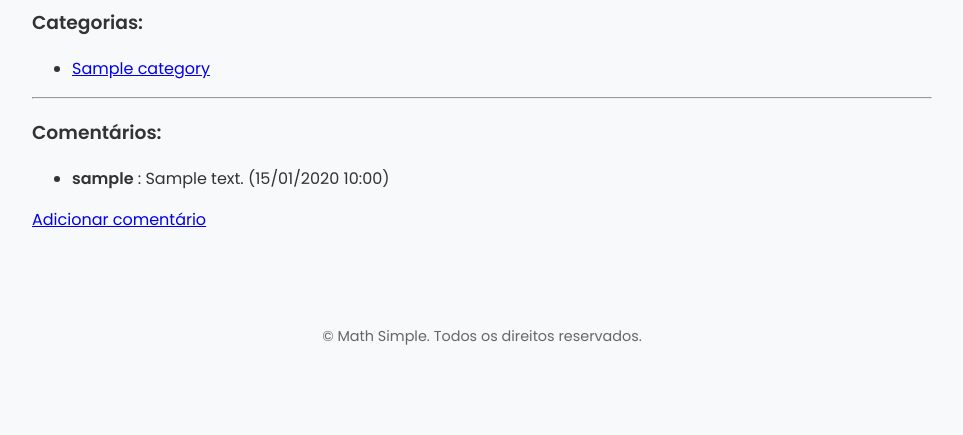
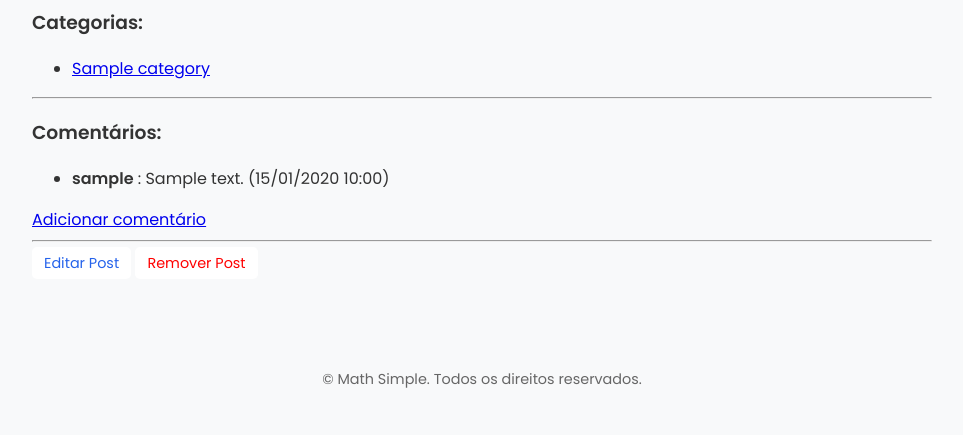
Before and after one commit to ejjsj502/Math_Simple, a Django app: page /post/1/ in a window 1280 px wide. Shown: the part 365-800 px from the top of the page, without its empty margins (158-1121 px from the left). Run offline with Django 3.2, Linux system fonts and the light colour scheme; a user stored in the database is signed in; tables that the repository leaves empty hold one stand-in row (values such as "Sample post").

Commit message:
Finalização do Blog - Remoção/Edição do Post

```diff
--- a/templates/blog/post_detail.html
+++ b/templates/blog/post_detail.html
@@ -5,6 +5,7 @@
 <h2>{{ post.title }}</h2>
 <p>Publicado em {{ post.posted_at|date:"d/m/Y H:i" }}</p>
 <div>{{ post.content|safe }}</div>
+
 <hr>
 <h3>Categorias:</h3>
 <ul>
@@ -12,15 +13,22 @@
     <li><a href="{% url 'category-detail' pk=category.pk %}">{{ category.name }}</a></li>
     {% endfor %}
 </ul>
+
 <hr>
 <h3>Comentários:</h3>
 <ul>
     {% for comment in post.comments.all %}
-    <li><b>{{ comment.author.username }}</b> : {{ comment.text }}    ({{ comment.posted_at|date:"d/m/Y H:i" }})</li>
+    <li><b>{{ comment.author.username }}</b> : {{ comment.text }} ({{ comment.posted_at|date:"d/m/Y H:i" }})</li>
 {% empty %}
     <li>Sem comentários ainda.</li>
 {% endfor %}
 </ul>
 
 <a href="{% url 'comment-add' post_pk=post.pk %}">Adicionar comentário</a>
+
+{% if user.is_authenticated and user.is_staff %}
+    <hr>
+    <a href="{% url 'post-update' pk=post.pk %}" class="btn btn-small">Editar Post</a>
+    <a href="{% url 'post-delete' pk=post.pk %}" class="btn btn-small" style="color:red;">Remover Post</a>
+{% endif %}
 {% endblock %}
```
